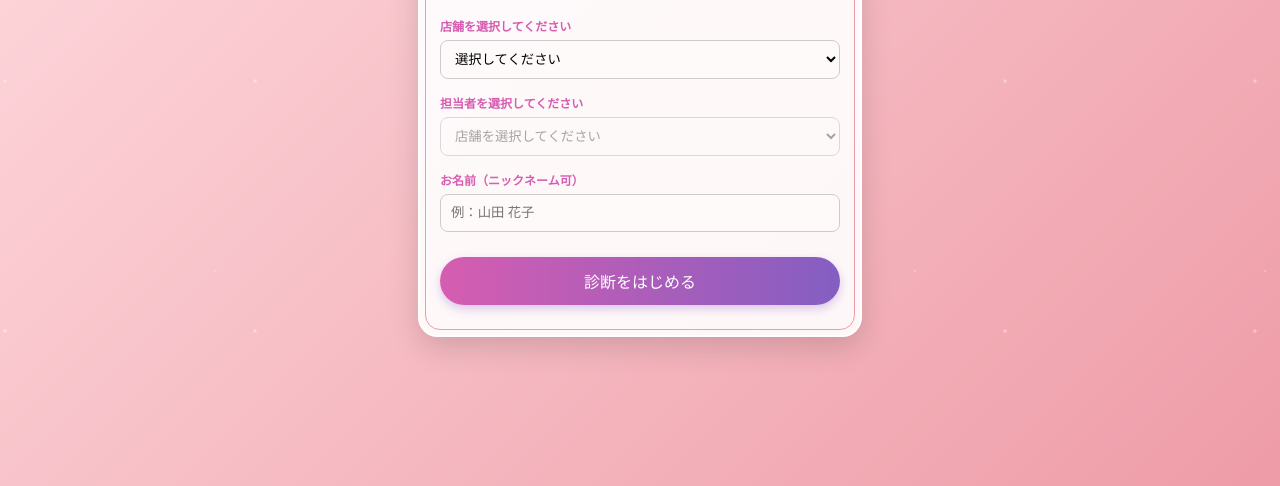
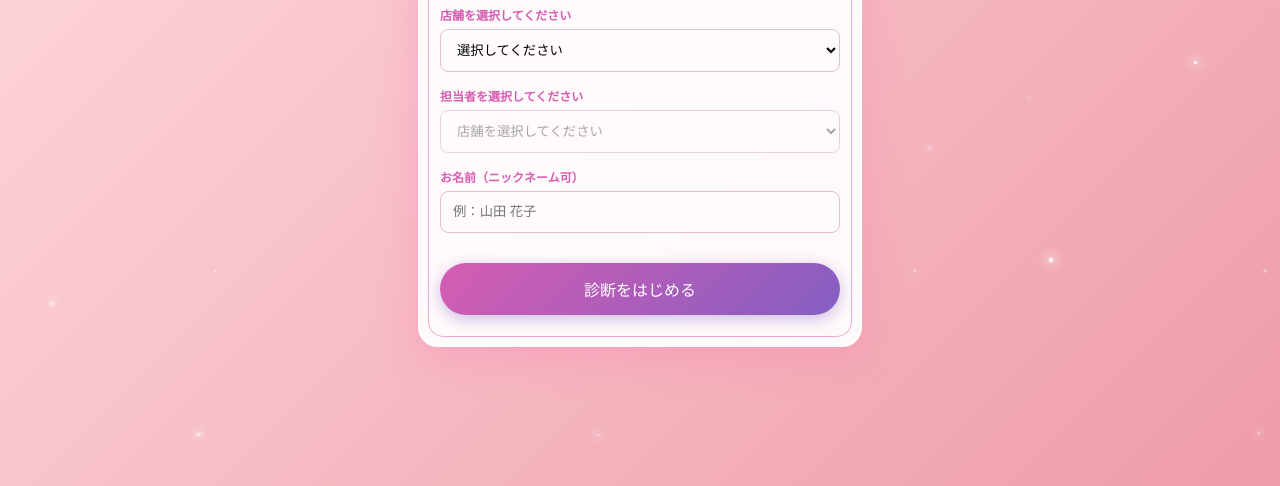
Before and after one commit to shimaoka-arch/PrincessDiagnosis, a plain HTML site: page index.html in a window 1280 px wide. Shown: the part 314-800 px from the top of the page. Drawn offline with Linux system fonts and the light colour scheme; no server answers; a web font is replaced by a local one.

Commit message:
Add files via upload

```diff
--- a/index.html
+++ b/index.html
@@ -22,44 +22,73 @@
             position: relative;
         }
 
-        /* キラキラ背景エフェクト（簡易版） */
+        /* 背景の固定キラキラ（奥の層） */
         body::before {
             content: "";
             position: absolute;
             top: 0; left: 0; right: 0; bottom: 0;
             background-image:
-                radial-gradient(white, rgba(255,255,255,.2) 2px, transparent 3px),
-                radial-gradient(white, rgba(255,255,255,.15) 1px, transparent 2px),
-                radial-gradient(white, rgba(255,255,255,.1) 2px, transparent 3px);
-            background-size: 550px 550px, 350px 350px, 250px 250px;
-            background-position: 0 0, 40px 60px, 130px 270px;
+                radial-gradient(white, rgba(255,255,255,.4) 2px, transparent 4px),
+                radial-gradient(white, rgba(255,255,255,.3) 1px, transparent 3px);
+            background-size: 550px 550px, 350px 350px;
+            background-position: 0 0, 40px 60px;
+            z-index: -2;
+            opacity: 0.8;
+        }
+
+        /* 動くキラキラ要素 */
+        .sparkle {
+            position: absolute;
+            background: white;
+            border-radius: 50%;
+            box-shadow: 0 0 10px 2px rgba(255, 255, 255, 0.9);
+            opacity: 0;
+            pointer-events: none;
+            animation: twinkle 3s infinite ease-in-out;
             z-index: -1;
-            opacity: 0.6;
+        }
+
+        @keyframes twinkle {
+            0% { opacity: 0; transform: scale(0.3); }
+            50% { opacity: 1; transform: scale(1.2); }
+            100% { opacity: 0; transform: scale(0.3); }
         }
 
         .container {
             width: 90%;
             max-width: 400px;
-            background: rgba(255, 255, 255, 0.9);
+            background: rgba(255, 255, 255, 0.92); /* 少し透明度を下げる */
             border-radius: 20px;
             padding: 30px 20px;
-            box-shadow: 0 10px 30px rgba(0,0,0,0.15);
+            box-shadow: 0 10px 40px rgba(255, 105, 180, 0.3); /* ピンク色の柔らかい影 */
             border: 2px solid #fff;
             position: relative;
             text-align: center;
+            backdrop-filter: blur(5px); /* すりガラス効果 */
         }
 
-        /* 装飾的な枠線 */
+        /* 装飾的な枠線（ゴールド風） */
         .container::after {
             content: "";
             position: absolute;
-            top: 5px; left: 5px; right: 5px; bottom: 5px;
-            border: 1px solid #ee9ca7;
+            top: 8px; left: 8px; right: 8px; bottom: 8px;
+            border: 1px solid rgba(214, 93, 177, 0.5);
             border-radius: 15px;
             pointer-events: none;
         }
 
-        h1, h2 {
+        h1 {
+            font-family: 'Cinzel', serif;
+            background: linear-gradient(to right, #d65db1, #845ec2);
+            -webkit-background-clip: text;
+            color: transparent;
+            margin-bottom: 20px;
+            /* タイトルの光彩 */
+            text-shadow: 2px 2px 4px rgba(214, 93, 177, 0.2);
+            filter: drop-shadow(0 0 8px rgba(214, 93, 177, 0.4));
+        }
+
+        h2 {
             font-family: 'Cinzel', serif;
             color: #d65db1;
             margin-bottom: 20px;
@@ -86,29 +115,55 @@
         }
         input, select {
             width: 100%;
-            padding: 10px;
-            border: 1px solid #ccc;
+            padding: 12px;
+            border: 1px solid #e0c0d0;
             border-radius: 8px;
             box-sizing: border-box;
             font-family: 'Zen Mincho', serif;
-            background: #fffafa;
+            background: #fffbfd;
+            transition: border-color 0.3s;
+        }
+        input:focus, select:focus {
+            outline: none;
+            border-color: #d65db1;
+            box-shadow: 0 0 8px rgba(214, 93, 177, 0.2);
         }
 
         /* ボタン */
         .btn {
-            background: linear-gradient(to right, #d65db1, #845ec2);
+            background: linear-gradient(135deg, #d65db1, #845ec2);
             color: white;
             border: none;
-            padding: 12px 30px;
-            border-radius: 25px;
+            padding: 14px 30px;
+            border-radius: 30px;
             font-size: 16px;
             cursor: pointer;
             font-family: 'Zen Mincho', serif;
             transition: transform 0.2s, box-shadow 0.2s;
-            box-shadow: 0 4px 10px rgba(132, 94, 194, 0.3);
+            box-shadow: 0 4px 15px rgba(132, 94, 194, 0.4);
             width: 100%;
-            margin-top: 10px;
+            margin-top: 15px;
+            position: relative;
+            overflow: hidden;
         }
+        /* ボタンのキラリと光るエフェクト */
+        .btn::after {
+            content: "";
+            position: absolute;
+            top: -50%;
+            left: -50%;
+            width: 200%;
+            height: 200%;
+            background: linear-gradient(to right, rgba(255,255,255,0) 0%, rgba(255,255,255,0.3) 50%, rgba(255,255,255,0) 100%);
+            transform: rotate(45deg) translate(-100%, 0);
+            animation: shine 3s infinite;
+        }
+        @keyframes shine {
+            0% { transform: rotate(45deg) translate(-150%, 0); }
+            20% { transform: rotate(45deg) translate(150%, 0); }
+            100% { transform: rotate(45deg) translate(150%, 0); }
+        }
+
         .btn:active {
             transform: scale(0.98);
         }
@@ -117,26 +172,35 @@
             cursor: not-allowed;
             box-shadow: none;
         }
+        .btn:disabled::after {
+            display: none;
+        }
 
         /* 選択肢ボタン */
         .option-btn {
             display: block;
             width: 100%;
             background: white;
-            border: 1px solid #ee9ca7;
-            color: #555;
+            border: 1px solid #f0d0e0;
+            color: #666;
             padding: 15px;
-            margin-bottom: 10px;
-            border-radius: 10px;
+            margin-bottom: 12px;
+            border-radius: 12px;
             text-align: left;
             font-size: 14px;
             cursor: pointer;
             transition: all 0.3s;
+            position: relative;
         }
-        .option-btn:hover, .option-btn:active {
+        .option-btn:hover {
             background: #fff0f5;
             border-color: #d65db1;
             color: #d65db1;
+            box-shadow: 0 2px 8px rgba(214, 93, 177, 0.2);
+            transform: translateY(-2px);
+        }
+        .option-btn:active {
+            transform: translateY(0);
         }
 
         /* 画面遷移アニメーション */
@@ -321,6 +385,9 @@
            初期化処理：GASから設定を読み込む（失敗時はデフォルト使用）
            ========================================= */
         window.onload = function() {
+            // 背景のキラキラアニメーションを開始
+            createSparkles();
+
             // GAS_URLがプレースホルダーの場合、または設定されていない場合はデフォルトを使用
             if (!GAS_URL || GAS_URL === 'YOUR_GAS_WEB_APP_URL') {
                 console.log("GAS_URL未設定のため、デフォルトデータで起動します。");
@@ -329,6 +396,34 @@
                 fetchConfig();
             }
         };
+
+        // キラキラ要素を生成する関数
+        function createSparkles() {
+            const sparkleCount = 40; // 星の数
+            const body = document.body;
+
+            for (let i = 0; i < sparkleCount; i++) {
+                const sparkle = document.createElement('div');
+                sparkle.classList.add('sparkle');
+
+                // ランダムな位置
+                const x = Math.random() * 100;
+                const y = Math.random() * 100;
+                sparkle.style.left = `${x}%`;
+                sparkle.style.top = `${y}%`;
+
+                // ランダムなサイズ
+                const size = Math.random() * 5 + 2; // 2px ~ 7px
+                sparkle.style.width = `${size}px`;
+                sparkle.style.height = `${size}px`;
+
+                // ランダムなアニメーション遅延
+                sparkle.style.animationDelay = `${Math.random() * 5}s`;
+                sparkle.style.animationDuration = `${Math.random() * 3 + 2}s`; // 2~5秒
+
+                body.appendChild(sparkle);
+            }
+        }
 
         function fetchConfig() {
             // GETリクエストで設定を取得
```
